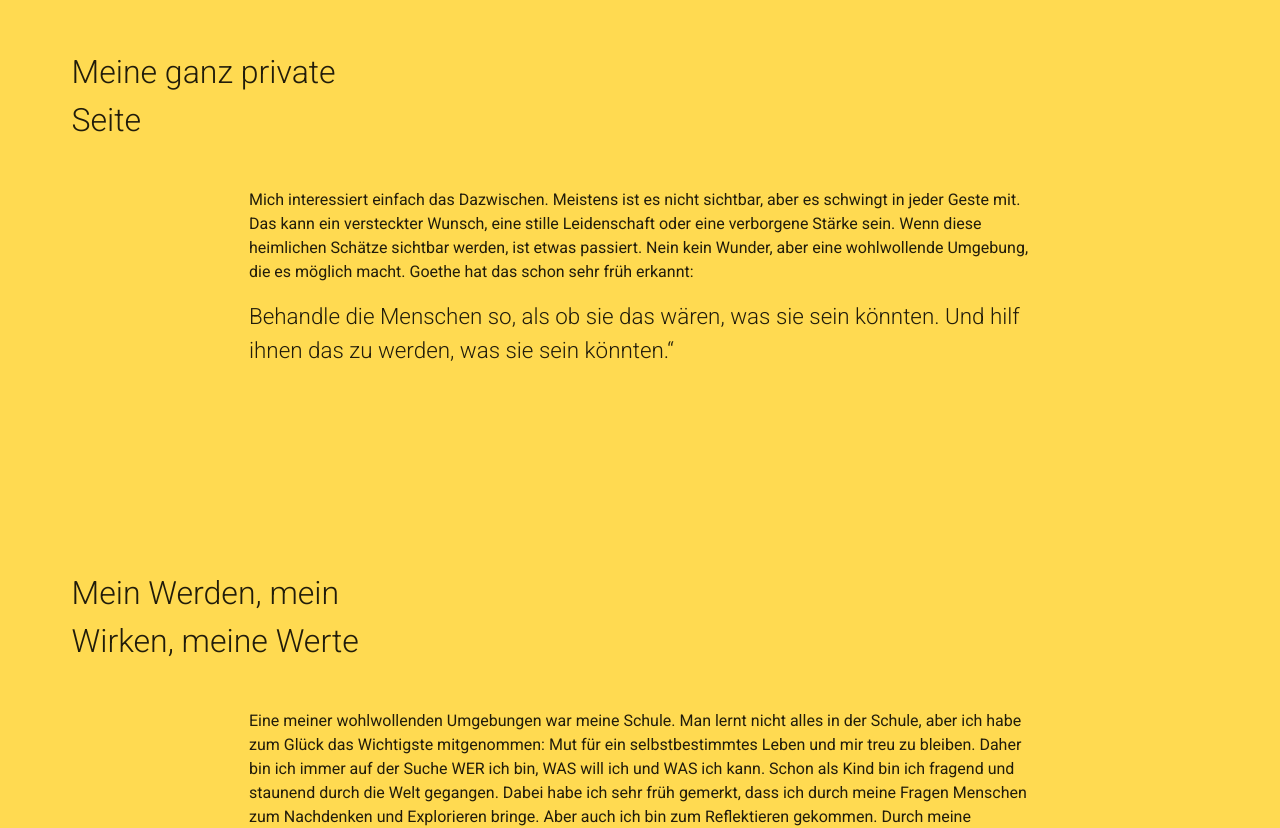
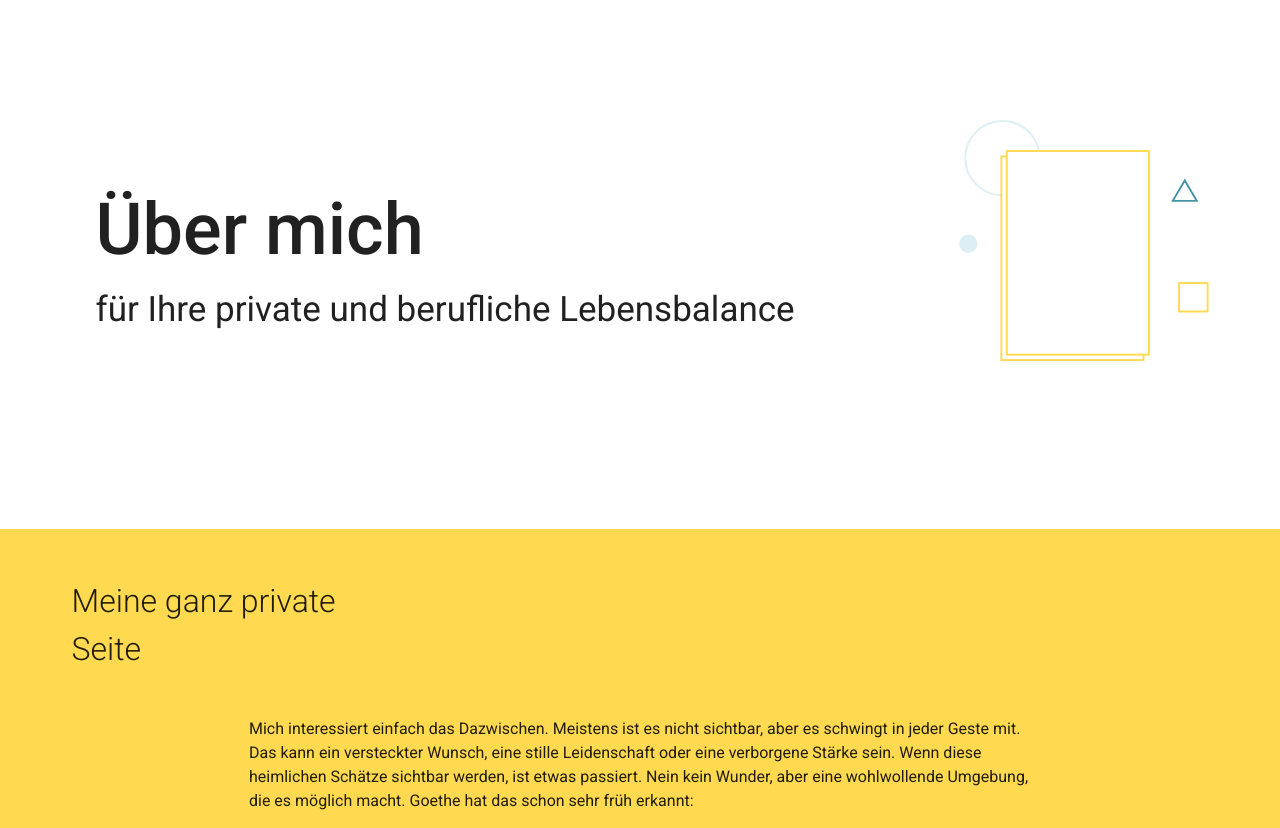
Before and after one commit to H3nSte1n/c-business-website, a Nuxt app: page /kontakt in a window 1280 px wide. Shown: the top 828 px of the page. Built offline with nearby package versions, Linux system fonts and the light colour scheme.

Commit message:
feat: Create header component

```diff
--- a/components/header.vue
+++ b/components/header.vue
@@ -1,27 +1,40 @@
 <template>
   <v-container>
-    <v-row align="center">
+    <v-row
+      align="center"
+      justify="space-around"
+      class="my-12 py-12"
+    >
       <v-col
         cols="12"
-        sm="9"
+        md="9"
         xl="7"
-        :order="$vuetify.breakpoint.sm ? 'last': 'first'"
+        :order="$vuetify.breakpoint.smAndDown ? 'last': 'first'"
+        class="pl-12"
       >
-        <h1 class="display-2 font-weight-medium">
-          Unternehmenscoaching
+        <h1
+          class="font-weight-medium header__headline"
+          :class="`text-${$vuetify.breakpoint.smAndDown ? 'center' : 'left'}`"
+        >
+          {{ content.headline }}
         </h1>
-        <p class="body-1">
-          Für mehr positive Energie und gesunde Führungskultur
+        <p
+          class="header__desc"
+          :class="`text-${$vuetify.breakpoint.smAndDown ? 'center' : 'left'}`"
+        >
+          {{ content.desc }}
         </p>
       </v-col>
       <v-col
         cols="12"
-        sm="3"
+        md="3"
         xl="3"
       >
         <v-img
-          alt="test image"
-          src="https://picsum.photos/450/300?random=23123"
+          :alt="content.img.alt"
+          :src="content.img.src"
+          :max-width="`${$vuetify.breakpoint.mdAndDown ? '210px' : '250px'}`"
+          class="mx-auto mb-12"
         />
       </v-col>
     </v-row>
@@ -30,6 +43,32 @@
 
 <script>
 export default {
-
+  props: {
+    content: {
+      type: Object,
+      required: true,
+    }
+  }
 }
 </script>
+
+<style scoped lang="scss">
+.header {
+  &__headline {
+    hyphens: auto;
+    font-size: 36px;
+
+    @media screen and (min-width: 1264px) {
+      font-size: 72px;
+    }
+  }
+  &__desc {
+    hyphens: auto;
+    font-size: 21px;
+
+    @media screen and (min-width: 1264px) {
+      font-size: 35px;
+    }
+  }
+}
+</style>
--- a/pages/kontakt.vue
+++ b/pages/kontakt.vue
@@ -1,10 +1,11 @@
 <template>
   <v-container fluid class="pa-0">
+    <Header :content="header" />
     <div
       v-for="(content, key) in teasers"
       :key="key"
     >
-      <teaser
+      <Teaser
         :color="content.color"
         :content="content.content"
       />
@@ -13,12 +14,21 @@
 </template>
 
 <script>
-import teaser from '@/components/teaser';
+import Teaser from '@/components/teaser';
+import Header from '@/components/header';
 
 export default {
-  components: {teaser},
+  components: {Header, Teaser},
   data() {
     return {
+      header: {
+        headline: 'Über mich',
+        desc: 'für Ihre private und berufliche Lebensbalance',
+        img: {
+          src: require('~/assets/images/claudia-eck-ueber-mich.svg'),
+          alt: 'unternehmenscoaching'
+        }
+      },
       teasers: [
         {
           color: "yellow",
--- a/pages/persönlichkeitscoaching.vue
+++ b/pages/persönlichkeitscoaching.vue
@@ -3,6 +3,7 @@
     fluid
     class="pa-0"
   >
+  <Header :content="header" />
     <Stripe
       :content="stripe"
       b-color="yellow"
@@ -27,11 +28,20 @@ import Stripe from '@/components/stripe.vue';
 import Contact from '@/components/contact';
 import Quote from '@/components/quote';
 import Slider from '@/components/slider';
+import Header from '@/components/header';
 
 export default {
-  components: { Stripe, Contact, Quote, Slider },
+  components: { Header, Stripe, Contact, Quote, Slider },
   data () {
     return {
+      header: {
+        headline: 'Persönlichkeitscoaching',
+        desc: 'für Ihre private und berufliche Lebensbalance',
+        img: {
+          src: require('~/assets/images/claudia-eck-persönlichkeitsentwicklung.svg'),
+          alt: 'unternehmenscoaching'
+        }
+      },
       stripe: {
         headline: 'Einzelcoaching für Sie ganz persönlich',
         desc_1: 'Wenn Sie merken, dass Ihnen der Blick verstellt ist oder Sie sich neu betrachten möchten, kann ein Coaching hilfreich sein. Sie persönlich werden Ihr Profil besser kennenlernen und achtsamer mit sich umgehen. Eigentlich wünschen Sie sich nichts sehnlicher, als wieder leichter und freier entscheiden und handeln zu können. Befreien Sie sich von unliebsamen Gewohnheiten und gewinnen Sie mehr Zeit und Energie für das, was Ihnen am Herzen liegt.',
--- a/pages/unternehmenscoaching.vue
+++ b/pages/unternehmenscoaching.vue
@@ -3,6 +3,7 @@
     fluid
     class="pa-0"
   >
+    <Header :content="header" />
     <Teaser
       :color="teaser.color"
       :content="teaser.content"
@@ -23,11 +24,20 @@ import Contact from '@/components/contact';
 import Teaser from '@/components/teaser';
 import Quote from '@/components/quote';
 import Keywords from '@/components/keywords';
+import Header from '@/components/header';
 
 export default {
-  components: { Educational, Contact, Teaser, Quote, Keywords },
+  components: { Header, Educational, Contact, Teaser, Quote, Keywords },
   data () {
     return {
+      header: {
+        headline: 'Unternehmenscoaching',
+        desc: 'für mehr positive Energie und gesunde Führungskultur',
+        img: {
+          src: require('~/assets/images/claudia-eck-unternehmenscoaching.svg'),
+          alt: 'unternehmenscoaching'
+        }
+      },
       teaser: {
           color: "light-blue",
           content: {
```
